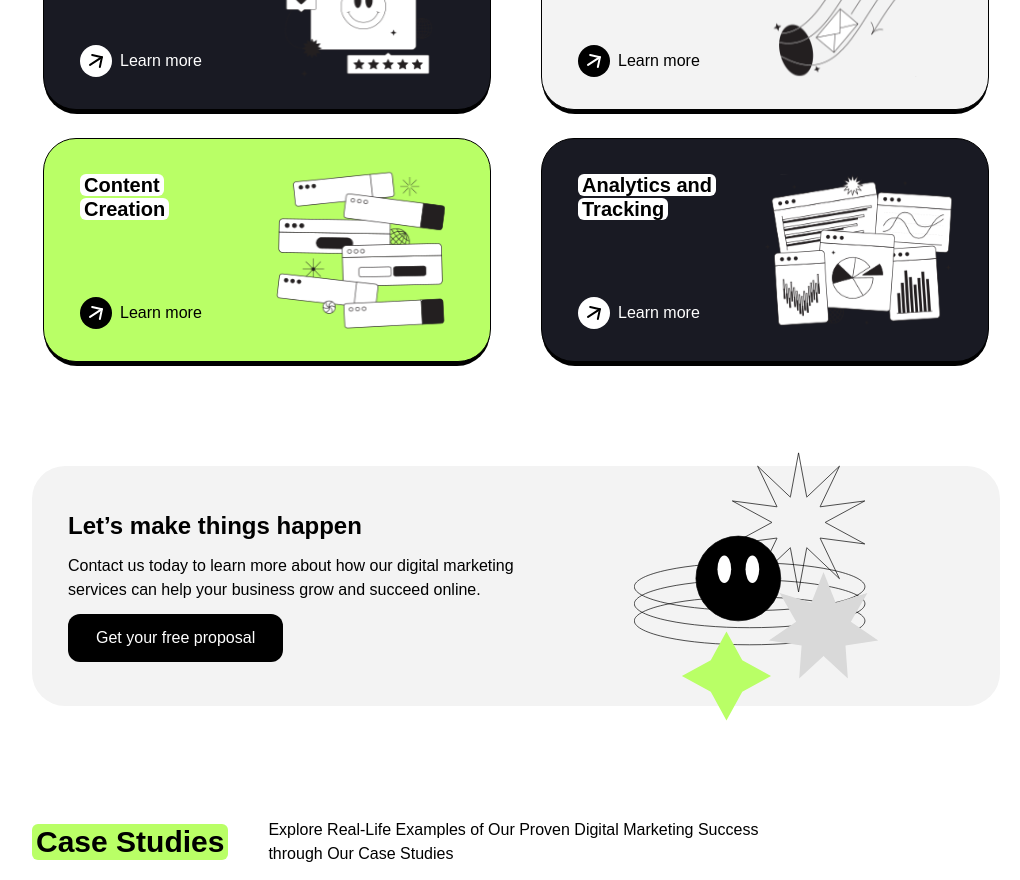
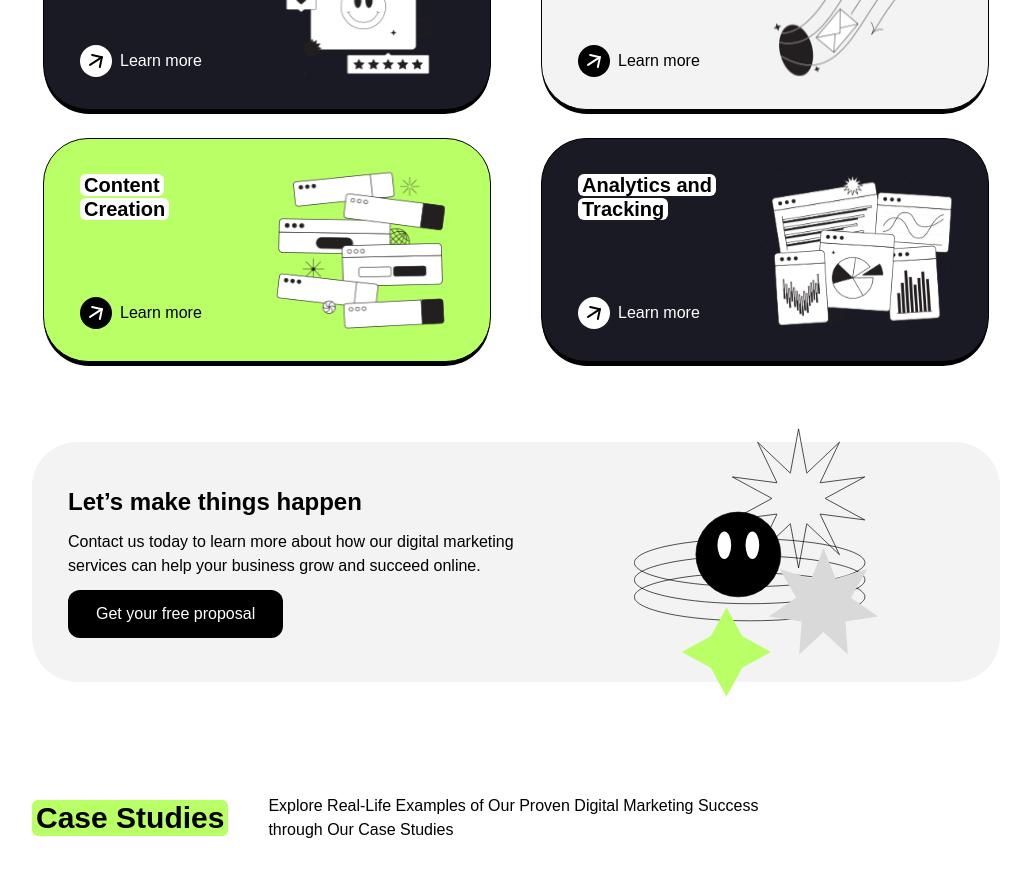
Before and after one commit to photkosee/positivus, a React (Vite) app: page / in a window 1280 px wide. Shown: the part 1140-2020 px from the top of the page, without its empty margins (124-1144 px from the left). Built offline with nearby package versions, Linux system fonts and the light colour scheme.

Commit message:
update: adjust service section's layout

```diff
--- a/src/components/cards/ServiceCard.tsx
+++ b/src/components/cards/ServiceCard.tsx
@@ -22,7 +22,7 @@ const ServiceCard = ({
 
   return (
     <div
-      className={`py-8 px-9 rounded-[33px] max-w-md w-full mx-auto relative
+      className={`py-8 px-9 rounded-[45px] max-w-md w-full mx-auto relative
       border border-black h-56 grid grid-cols-2 grid-rows-3 bg-${theme}`}
     >
       <div className="flex flex-col col-span-2 sm:col-span-1">
@@ -62,7 +62,7 @@ const ServiceCard = ({
         </button>
       </div>
 
-      <div className="absolute inset-0 bg-black -z-10 -bottom-[5px] rounded-[33px]" />
+      <div className="absolute inset-0 bg-black -z-10 -bottom-[5px] rounded-[45px]" />
     </div>
   );
 };
--- a/src/components/sections/ServiceSection.tsx
+++ b/src/components/sections/ServiceSection.tsx
@@ -4,7 +4,7 @@ import ServiceCard from "../cards/ServiceCard";
 const ServiceSection = () => {
   return (
     <section className="mx-auto max-w-5xl flex flex-col gap-y-10 pt-28 px-7">
-      <div className="w-full flex flex-col lg:flex-row gap-x-10 items-center">
+      <div className="w-full flex flex-col lg:flex-row gap-x-10 gap-y-3 items-center">
         <h3
           className="text-center lg:text-start text-3xl font-semibold
           bg-primary px-1 rounded-md"
@@ -32,7 +32,7 @@ const ServiceSection = () => {
 
       <div
         className="mx-auto bg-secondary py-9 px-7 md:pl-9 flex items-center justify-center
-        lg:justify-between gap-x-5 rounded-[33px] max-h-60 mt-16 w-full max-w-2xl lg:max-w-5xl"
+        lg:justify-between gap-x-5 rounded-[45px] max-h-80 md:max-h-60 mt-10 w-full max-w-2xl lg:max-w-5xl"
       >
         <div className="max-w-md flex flex-col gap-y-3">
           <h5 className="text-2xl font-semibold">{`Let’s make things happen`}</h5>
```
